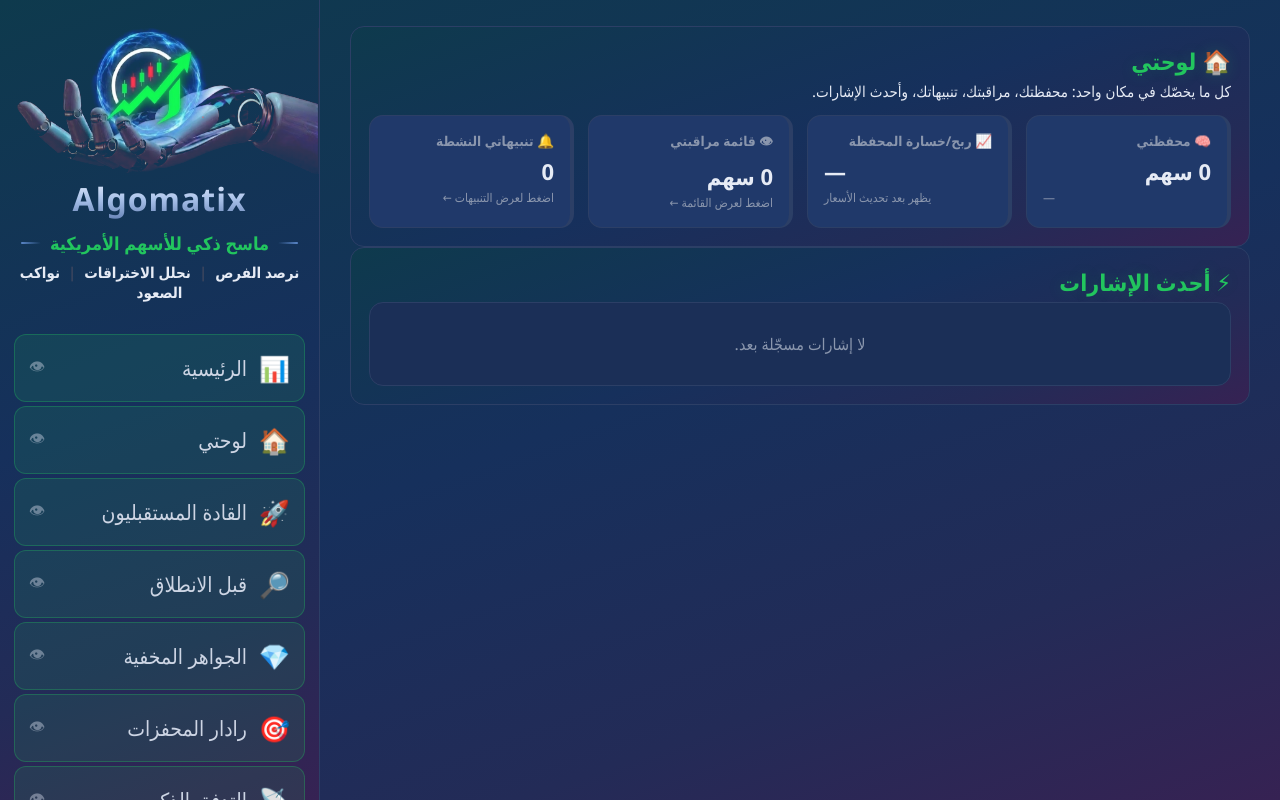
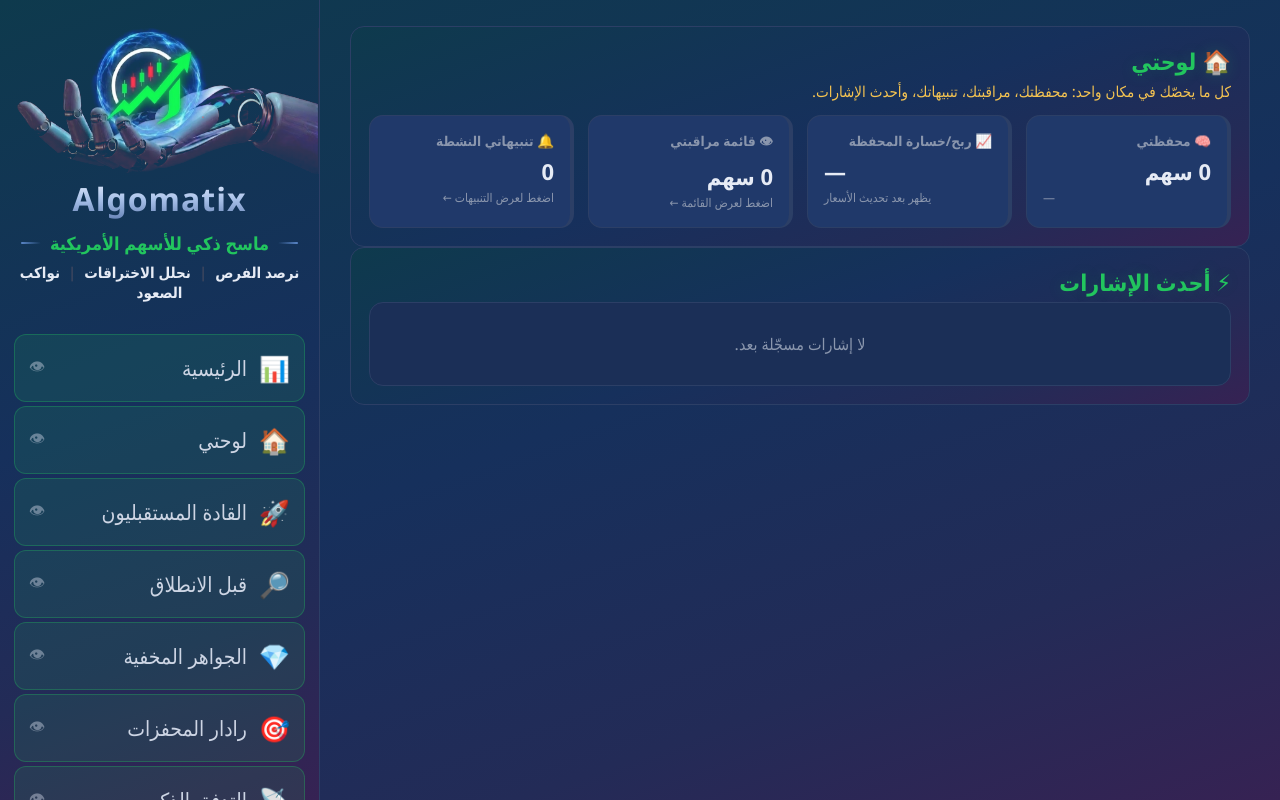
Before and after one commit to alasiri9/stock-analysis-platform, a Flask app: page /dashboard in a window 1280 px wide. Run offline with Flask 3, Linux system fonts and the light colour scheme; data that the repository does not hold is empty.

Commit message:
لوحتي: جعل وصف الصفحة باللون الأصفر

```diff
--- a/templates/dashboard.html
+++ b/templates/dashboard.html
@@ -6,7 +6,7 @@
   <section class="panel">
     <div class="panel-head">
       <h2>🏠 لوحتي</h2>
-      <p class="panel-sub">كل ما يخصّك في مكان واحد: محفظتك، مراقبتك، تنبيهاتك، وأحدث الإشارات.</p>
+      <p class="panel-sub" style="color: var(--gold)">كل ما يخصّك في مكان واحد: محفظتك، مراقبتك، تنبيهاتك، وأحدث الإشارات.</p>
     </div>
 
     <div class="health-grid">
```
